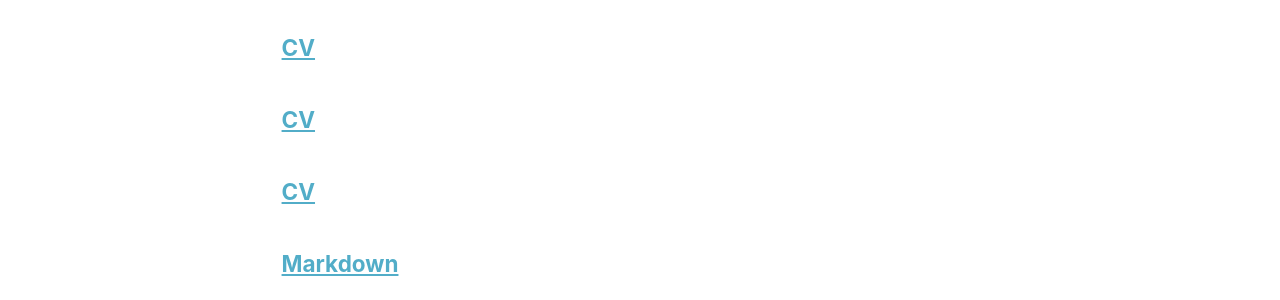
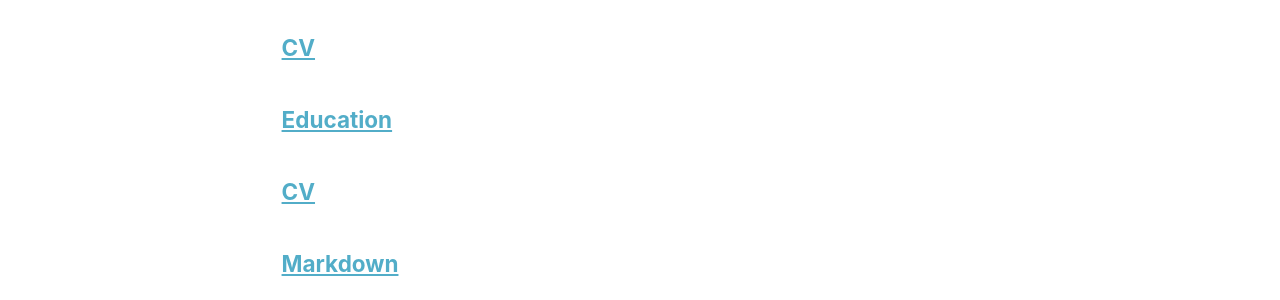
Before and after one commit to leonardtschora/leonardtschora.github.io, a Jekyll site: the page built from _pages/page-archive.html, in a window 1280 px wide and 900 px high, scrolled down 378 px. Shown: the part 154-454 px from the top of the window. Built offline with Jekyll 4.4.1, drawn with Linux system fonts in a browser that asks for light colours.

Commit message:
Update education.md

```diff
--- a/_pages/education.md
+++ b/_pages/education.md
@@ -1,7 +1,7 @@
 ---
 layout: archive
-title: "CV"
-permalink: /cv/
+title: "Education"
+permalink: /education/
 author_profile: true
 redirect_from:
   - /resume
```
